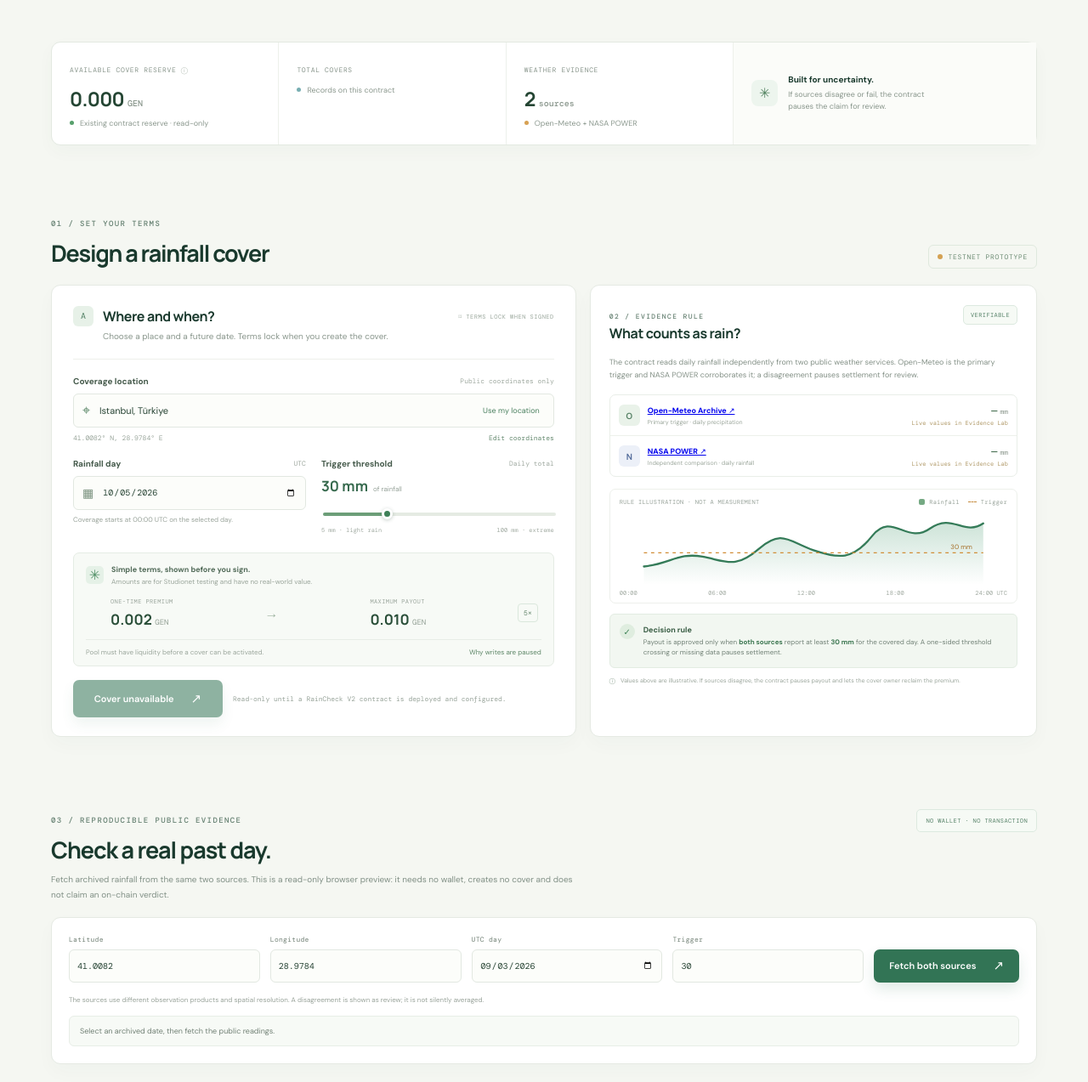
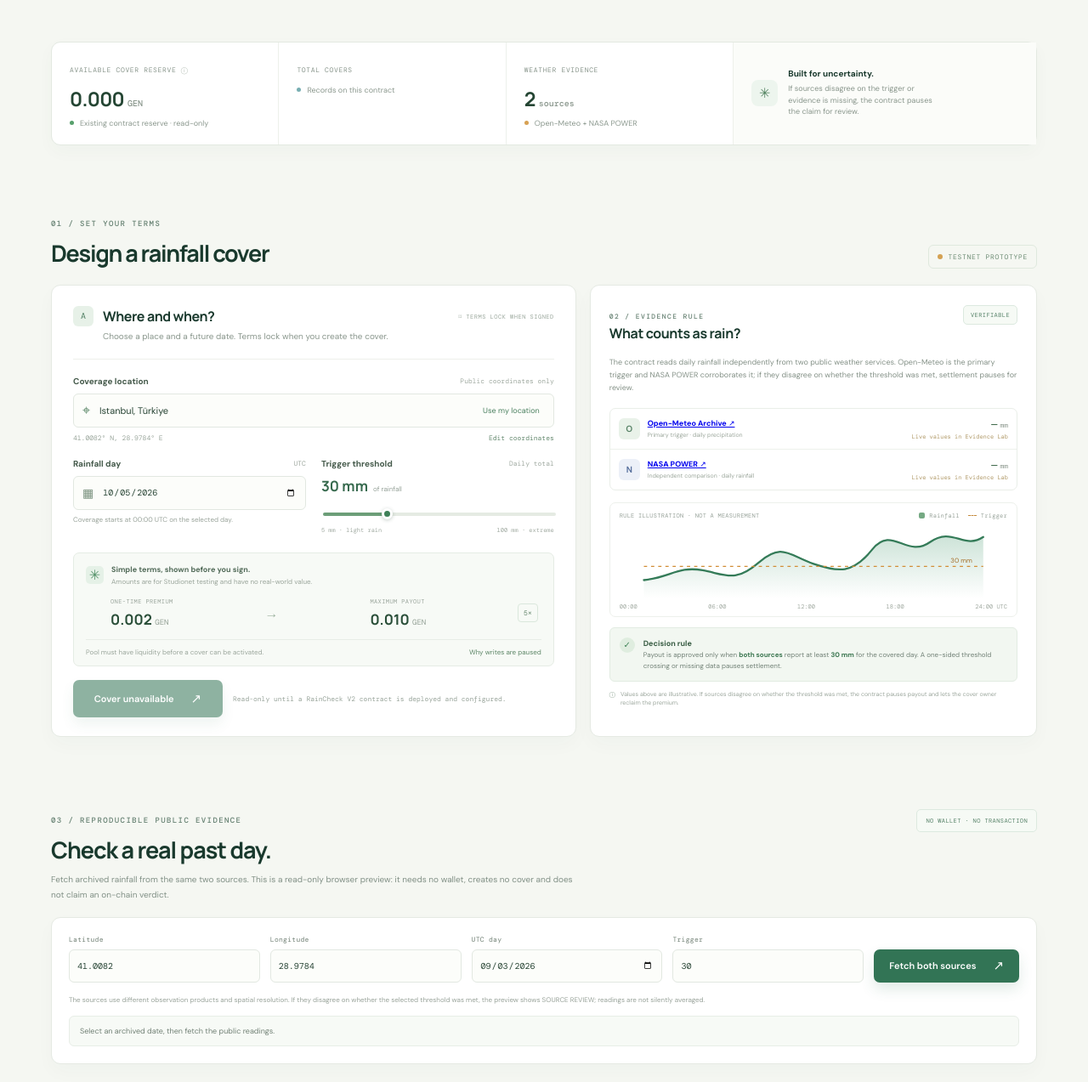
Before and after one commit to maho0638/raincheck-genlayer, a website built with Vite: page index.html in a window 1280 px wide. Shown: the part 547-1820 px from the top of the page at 85% size. Built offline with nearby package versions, Linux system fonts and the light colour scheme; what genlayer-js would draw is missing.

Commit message:
Document deployed RainCheck V2 and clarify threshold review

```diff
--- a/index.html
+++ b/index.html
@@ -53,7 +53,7 @@
           <article><span class="metric-label">AVAILABLE COVER RESERVE <b class="hint" title="Read-only Studionet reserve">ⓘ</b></span><strong id="pool-stat">0.00 <small>GEN</small></strong><span class="metric-note"><i class="metric-dot green"></i> Existing contract reserve · read-only</span></article>
           <article><span class="metric-label">TOTAL COVERS</span><strong id="covers-stat">0</strong><span class="metric-note"><i class="metric-dot blue"></i> Records on this contract</span></article>
           <article><span class="metric-label">WEATHER EVIDENCE</span><strong>2 <small>sources</small></strong><span class="metric-note"><i class="metric-dot amber"></i> Open-Meteo + NASA POWER</span></article>
-          <article class="metric-note-card"><span class="metric-icon">✳</span><span><b>Built for uncertainty.</b><small>If sources disagree or fail, the contract pauses the claim for review.</small></span></article>
+          <article class="metric-note-card"><span class="metric-icon">✳</span><span><b>Built for uncertainty.</b><small>If sources disagree on the trigger or evidence is missing, the contract pauses the claim for review.</small></span></article>
         </section>
 
         <section class="workspace wrap" id="cover">
@@ -79,14 +79,14 @@
 
             <aside class="panel evidence-panel" id="proof">
               <div class="evidence-head"><div><span class="section-kicker">02 / EVIDENCE RULE</span><h3>What counts as rain?</h3></div><span class="source-badge">VERIFIABLE</span></div>
-              <p class="evidence-intro">The contract reads daily rainfall independently from two public weather services. Open-Meteo is the primary trigger and NASA POWER corroborates it; a disagreement pauses settlement for review.</p>
+              <p class="evidence-intro">The contract reads daily rainfall independently from two public weather services. Open-Meteo is the primary trigger and NASA POWER corroborates it; if they disagree on whether the threshold was met, settlement pauses for review.</p>
               <div class="source-list">
                 <div class="source-row"><span class="source-logo open-logo">O</span><span class="source-name"><b><a href="https://open-meteo.com/en/docs/historical-weather-api" target="_blank" rel="noreferrer">Open-Meteo Archive ↗</a></b><small>Primary trigger · daily precipitation</small></span><span class="source-value"><b>— <small>mm</small></b><i>Live values in Evidence Lab</i></span></div>
                 <div class="source-row"><span class="source-logo nasa-logo">N</span><span class="source-name"><b><a href="https://power.larc.nasa.gov/" target="_blank" rel="noreferrer">NASA POWER ↗</a></b><small>Independent comparison · daily rainfall</small></span><span class="source-value"><b>— <small>mm</small></b><i>Live values in Evidence Lab</i></span></div>
               </div>
               <div class="evidence-chart"><div class="chart-caption"><span>RULE ILLUSTRATION · NOT A MEASUREMENT</span><span><i class="legend-rain"></i> Rainfall <i class="legend-trigger"></i> Trigger</span></div><svg viewBox="0 0 520 112" role="img" aria-label="Illustrative rainfall curve and threshold line, not observed data"><defs><linearGradient id="rainfill" x1="0" x2="0" y1="0" y2="1"><stop offset="0" stop-color="#4d9c74" stop-opacity=".28"/><stop offset="1" stop-color="#4d9c74" stop-opacity="0"/></linearGradient></defs><path d="M0 84 C40 80 53 62 90 69 S140 88 176 57 S222 46 260 59 S320 75 350 37 S403 51 438 26 S490 38 520 18 V112 H0Z" fill="url(#rainfill)"/><path d="M0 84 C40 80 53 62 90 69 S140 88 176 57 S222 46 260 59 S320 75 350 37 S403 51 438 26 S490 38 520 18" fill="none" stroke="#347b58" stroke-width="3" stroke-linecap="round"/><path d="M0 63 H520" stroke="#d18d36" stroke-width="1.5" stroke-dasharray="5 6"/><text x="470" y="57" fill="#a56e27" font-size="10">30 mm</text></svg><div class="chart-days"><span>00:00</span><span>06:00</span><span>12:00</span><span>18:00</span><span>24:00 UTC</span></div></div>
               <div class="evidence-rule"><span class="rule-check">✓</span><p><b>Decision rule</b><br />Payout is approved only when <strong>both sources</strong> report at least <strong id="rule-threshold">30 mm</strong> for the covered day. A one-sided threshold crossing or missing data pauses settlement.</p></div>
-              <div class="evidence-disclaimer"><span>ⓘ</span> Values above are illustrative. If sources disagree, the contract pauses payout and lets the cover owner reclaim the premium.</div>
+              <div class="evidence-disclaimer"><span>ⓘ</span> Values above are illustrative. If sources disagree on whether the threshold was met, the contract pauses payout and lets the cover owner reclaim the premium.</div>
             </aside>
           </div>
         </section>
@@ -101,7 +101,7 @@
               <label>Trigger<input id="lab-threshold" type="number" min="5" max="100" step="5" value="30" required /></label>
               <button class="button primary" id="run-evidence" type="submit">Fetch both sources <span>↗</span></button>
             </form>
-            <p class="lab-note">The sources use different observation products and spatial resolution. A disagreement is shown as review; it is not silently averaged.</p>
+            <p class="lab-note">The sources use different observation products and spatial resolution. If they disagree on whether the selected threshold was met, the preview shows SOURCE REVIEW; readings are not silently averaged.</p>
             <div class="lab-status" id="lab-status" role="status" aria-live="polite">Select an archived date, then fetch the public readings.</div>
             <div class="lab-result hidden" id="lab-result">
               <div class="lab-decision"><span>LOCAL PREVIEW RESULT</span><strong id="lab-decision-value">—</strong><small id="lab-retrieved"></small></div>
```
Also changed, not shown: docs/SUBMISSION.md (+7 -8 lines), README.md.
